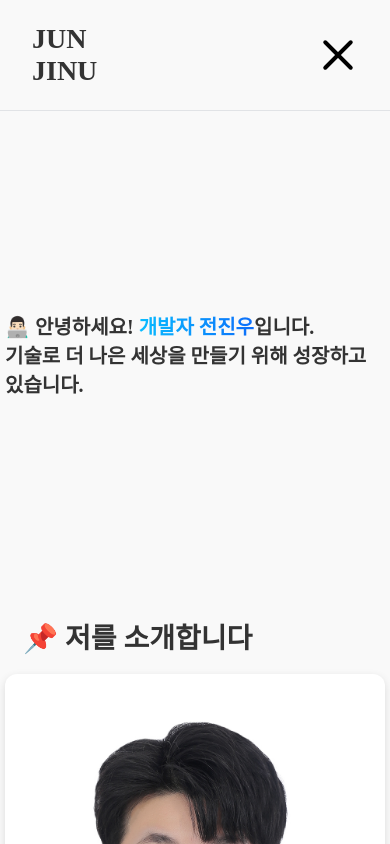
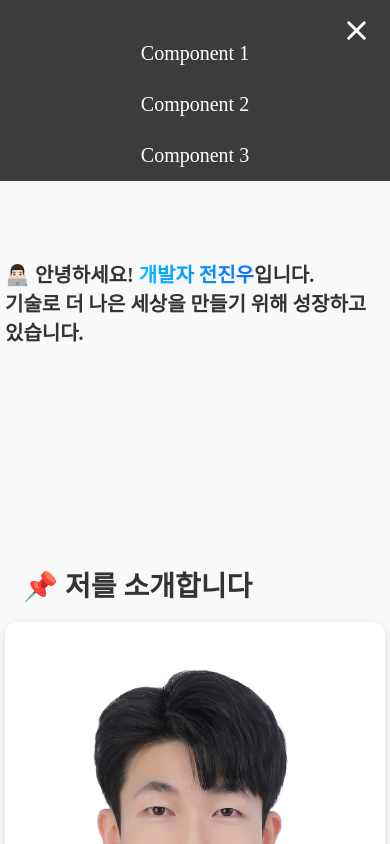
Before and after one commit to Jun-Jinu/portfolio, a Next.js app: page / in a window 390 px wide. Both pictures are taken after a click on the element 338 px from the left and 55 px from the top of the page. Shown: the top 844 px of the page. Built offline with nearby package versions, Linux system fonts and the light colour scheme.

Commit message:
feat: 햄버거 버튼 반응형 적용

```diff
--- a/components/layout/navbar.tsx
+++ b/components/layout/navbar.tsx
@@ -1,7 +1,5 @@
 import styled, { keyframes, css } from "styled-components";
 import { useState } from "react";
-import { FaTimes } from "react-icons/fa";
-import { GiHamburgerMenu } from "react-icons/gi";
 
 interface NavbarProps {
     darkMode: boolean;
@@ -43,16 +41,20 @@ const NavMenuContainer = styled.div`
 
 const NavLeftContainer = styled.div`
     display: flex;
-    justify-content: space-evenly;
-    align-items: center;
-    width: 20%;
+    margin-left: 100px;
+
+    width: 30%;
+
+    @media screen and (max-width: 768px) {
+        margin-left: 5px;
+    }
 `;
 
 const NavRightContainer = styled.div`
     display: flex;
     align-items: center;
     justify-content: space-evenly;
-    width: 20%;
+    width: 10%;
 `;
 
 const NavMenuLink = styled.b<{ isDarkMode: boolean }>`
@@ -69,14 +71,17 @@ const NavMenuLink = styled.b<{ isDarkMode: boolean }>`
 `;
 const NavMainLink = styled.b<{ isDarkMode: boolean }>`
     color: ${({ isDarkMode }) => (isDarkMode ? "#f9f9f9" : "#333")};
-    margin: 0 1rem;
     cursor: pointer;
     transition: color 0.2s ease-in-out;
     font-size: 28px;
-    padding: 7px 0;
+    padding: 0.25rem 0;
 
     &:hover {
         color: ${({ isDarkMode }) => (isDarkMode ? "#ccc" : "#666")};
+    }
+
+    @media screen and (max-width: 768px) {
+        font-size: 16px;
     }
 `;
 
@@ -92,42 +97,6 @@ const NavButton = styled.button<{ isDarkMode: boolean }>`
     }
 `;
 
-const HamburgerButton = styled(GiHamburgerMenu)`
-    display: none;
-
-    @media screen and (max-width: 768px) {
-        display: flex;
-        font-size: 35px;
-        background: transparent;
-        cursor: pointer;
-        padding: 0;
-        box-sizing: border-box;
-
-        &:focus {
-            outline: none;
-        }
-    }
-`;
-
-const CancelIcon = styled(FaTimes)`
-    display: none;
-
-    @media screen and (max-width: 768px) {
-        display: flex;
-        font-size: 35px;
-        background: transparent;
-        cursor: pointer;
-        padding: 0;
-        box-sizing: border-box;
-
-        transition: transform 0.2s ease, background-color 0.5s ease;
-
-        &:focus {
-            outline: none;
-        }
-    }
-`;
-
 const slideDown = keyframes`
     from {
         transform: translateY(-100%);
@@ -138,6 +107,8 @@ const slideDown = keyframes`
 `;
 
 const Container = styled.div<{ open: boolean }>`
+    color: #fff;
+    background-color: #3b3c3e;
     position: fixed;
     top: 0;
     left: 0;
@@ -159,28 +130,41 @@ const StyledComponent = styled.div`
     width: 100%;
     padding: 14px 0;
     font-size: 20px;
-    background-color: #f9f9f9;
-    color: #333;
 `;
 
 const HamburgerWrapper = styled.div`
-    width: 40px;
-    height: 30px;
+    display: none;
+    width: 25px;
+    height: 12px;
     position: relative;
     cursor: pointer;
+
+    @media screen and (max-width: 768px) {
+        display: flex;
+        background: transparent;
+        cursor: pointer;
+        padding: 0;
+        box-sizing: border-box;
+        z-index: 999;
+
+        &:focus {
+            outline: none;
+        }
+    }
 `;
+
 type HamburgerLineProps = {
     firstLine?: boolean;
     secondLine?: boolean;
     thirdLine?: boolean;
     fourthLine?: boolean;
-    active?: boolean;
+    openMenu?: boolean;
 };
 
 const HamburgerLine = styled.span<HamburgerLineProps>`
     display: block;
     position: absolute;
-    height: 4px;
+    height: 3px;
     width: 100%;
     background: black;
     border-radius: 4px;
@@ -195,20 +179,21 @@ const HamburgerLine = styled.span<HamburgerLineProps>`
     ${({ secondLine }) =>
         secondLine &&
         css`
-            top: 13px;
+            top: 6px;
         `}
 
     ${({ thirdLine }) =>
         thirdLine &&
         css`
-            top: 26px;
+            top: 12px;
         `}
 
-    ${({ active }) =>
-        active &&
+    ${({ openMenu }) =>
+        openMenu &&
         css`
             &:nth-child(1) {
-                transform: translateY(13px) rotate(45deg);
+                background: #fff;
+                transform: translateY(6px) rotate(45deg);
             }
 
             &:nth-child(2) {
@@ -216,7 +201,8 @@ const HamburgerLine = styled.span<HamburgerLineProps>`
             }
 
             &:nth-child(3) {
-                transform: translateY(-13px) rotate(-45deg);
+                background: #fff;
+                transform: translateY(-6px) rotate(-45deg);
             }
         `}
 `;
@@ -236,11 +222,10 @@ const Navbar = ({
         });
     };
 
-    const [open, setOpen] = useState(false);
-    const [active, setActive] = useState(false);
+    const [openMenu, setOpenMenu] = useState(false);
 
     function handleClick() {
-        setActive(!active);
+        setOpenMenu(!openMenu);
     }
 
     return (
@@ -326,25 +311,15 @@ const Navbar = ({
                 <NavButton onClick={toggleLang} isDarkMode={darkMode}>
                     {lang === "eng" ? "ENG" : "KOR"}
                 </NavButton> */}
-                {/* {open ? (
-                    <CancelIcon onClick={() => setOpen(!open)}></CancelIcon>
-                ) : (
-                    <HamburgerButton
-                        onClick={() => setOpen(!open)}
-                    ></HamburgerButton>
-                )} */}
-
                 <HamburgerWrapper className="hamburger" onClick={handleClick}>
-                    <HamburgerLine firstLine active={active} />
-                    <HamburgerLine secondLine active={active} />
-                    <HamburgerLine thirdLine active={active} />
+                    <HamburgerLine firstLine openMenu={openMenu} />
+                    <HamburgerLine secondLine openMenu={openMenu} />
+                    <HamburgerLine thirdLine openMenu={openMenu} />
                 </HamburgerWrapper>
 
-                {/* {open && (
-                    <Container open={open}>
-                        <StyledComponent>
-                            <CancelIcon onClick={() => setOpen(!open)} />
-                        </StyledComponent>
+                {openMenu && (
+                    <Container open={openMenu}>
+                        <StyledComponent></StyledComponent>
                         <StyledComponent
                             onClick={() => scrollToMenu("about-me")}
                         >
@@ -359,7 +334,7 @@ const Navbar = ({
                             Component 3
                         </StyledComponent>
                     </Container>
-                )} */}
+                )}
             </NavRightContainer>
         </NavbarContainer>
     );
```
